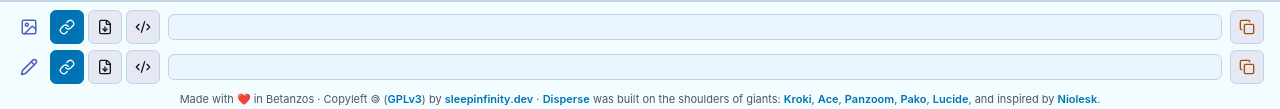
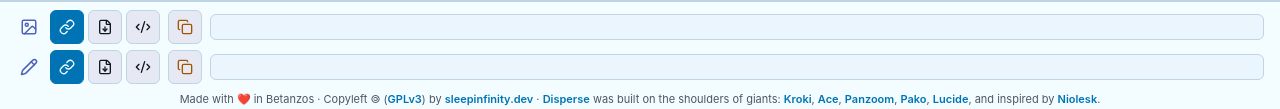
Before and after one commit to sleepinfinitydev/disperse, a plain HTML site: page index.html in a window 1280 px wide. Shown: the part 688-797 px from the top of the page. Drawn offline with nearby package versions, Linux system fonts and the light colour scheme; some packages are replaced by stand-ins of ours; a script that the page names is missing.

Commit message:
task: group buttons for setting and exporting diagram

```diff
--- a/index.html
+++ b/index.html
@@ -117,11 +117,11 @@
           <i data-lucide="code-2"></i>
         </button>
       </div>
-      <input type="text" id="out-image-text" readonly aria-label="Image snippet">
-      <button class="copy-btn" type="button" data-input="out-image-text" aria-label="Copy image snippet" data-tooltip="Copy to clipboard" data-tooltip-pos="top" data-tooltip-align="right">
+      <button class="copy-btn" type="button" data-input="out-image-text" aria-label="Copy image snippet" data-tooltip="Copy to clipboard" data-tooltip-pos="top">
         <span class="icon-copy icon-wrap"><i data-lucide="copy"></i></span>
         <span class="icon-check icon-wrap"><i data-lucide="check"></i></span>
       </button>
+      <input type="text" id="out-image-text" readonly aria-label="Image snippet">
     </div>
 
     <div class="snippet-row">
@@ -139,11 +139,11 @@
           <i data-lucide="code-2"></i>
         </button>
       </div>
-      <input type="text" id="out-editor-text" readonly aria-label="Editor snippet">
-      <button class="copy-btn" type="button" data-input="out-editor-text" aria-label="Copy editor snippet" data-tooltip="Copy to clipboard" data-tooltip-pos="top" data-tooltip-align="right">
+      <button class="copy-btn" type="button" data-input="out-editor-text" aria-label="Copy editor snippet" data-tooltip="Copy to clipboard" data-tooltip-pos="top">
         <span class="icon-copy icon-wrap"><i data-lucide="copy"></i></span>
         <span class="icon-check icon-wrap"><i data-lucide="check"></i></span>
       </button>
+      <input type="text" id="out-editor-text" readonly aria-label="Editor snippet">
     </div>
 
     <div class="footer-credits">
```
